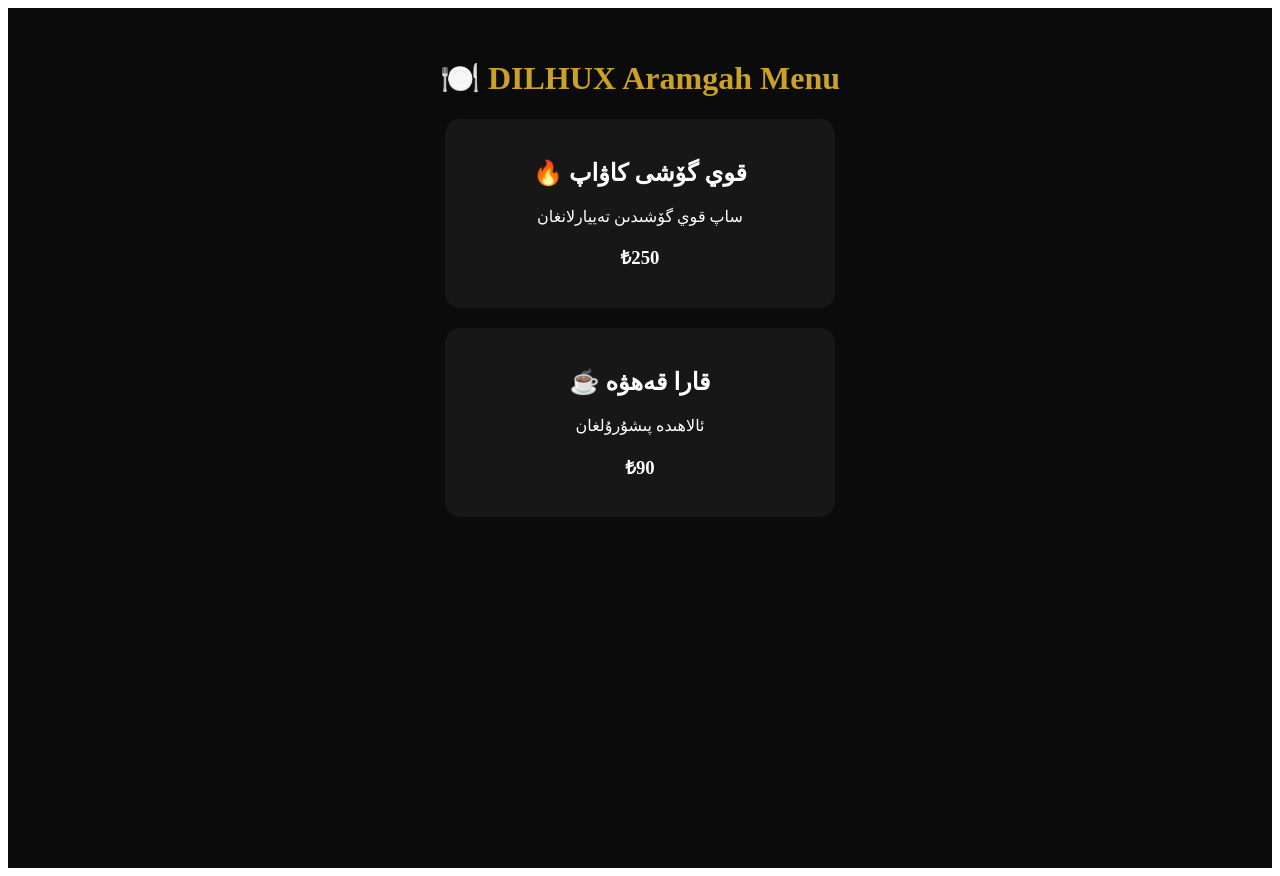
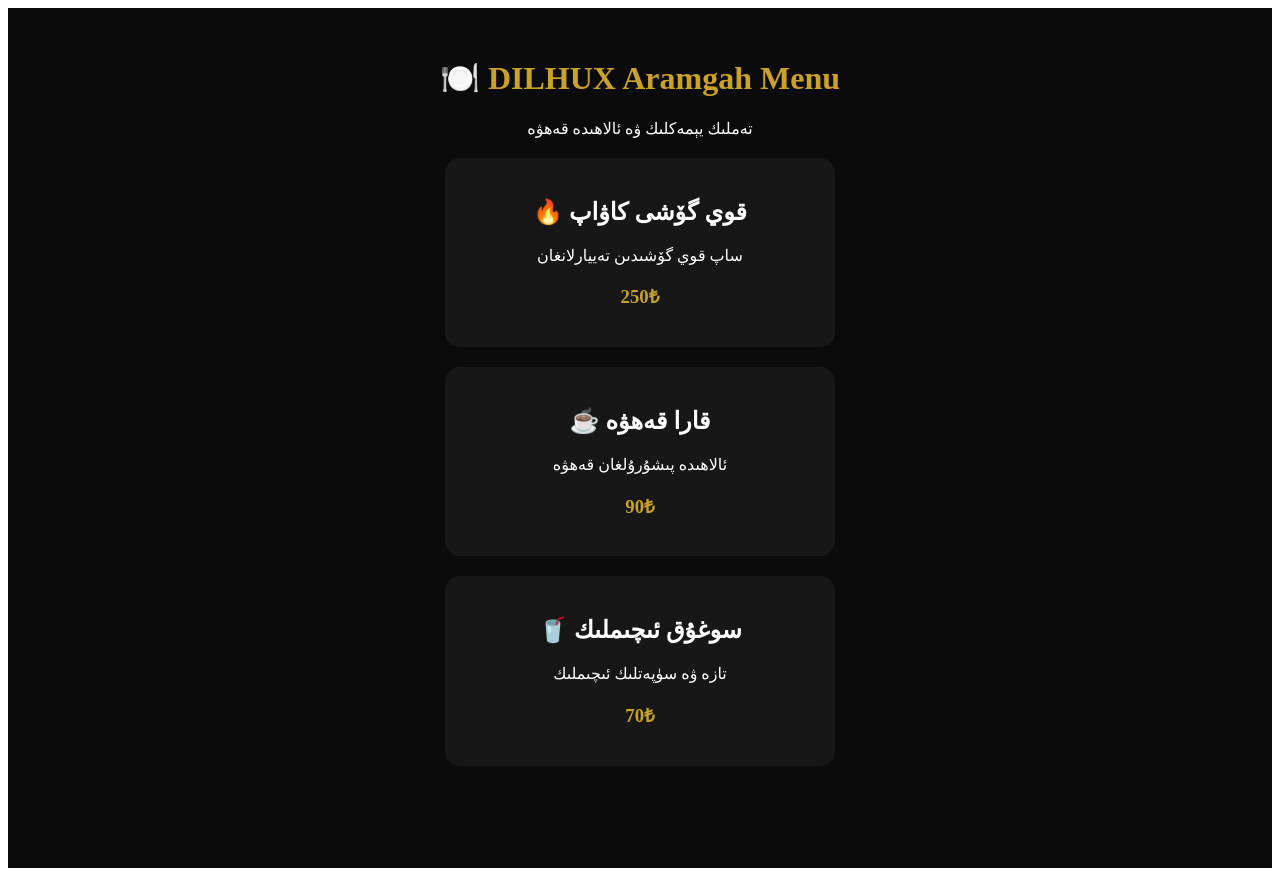
Before and after one commit to wolkan009977-a11y/dilhux-aramgah, a Next.js app: page /menu in a window 1280 px wide. Built offline with nearby package versions, Linux system fonts and the light colour scheme.

Commit message:
Use items array for dynamic menu rendering
Refactored Menu component to use an items array for menu items.

```diff
--- a/app/menu/page.js
+++ b/app/menu/page.js
@@ -1,43 +1,56 @@
 export default function Menu() {
+  const items = [
+    {
+      name: "🔥 قوي گۆشى كاۋاپ",
+      desc: "ساپ قوي گۆشىدىن تەييارلانغان",
+      price: "250₺",
+    },
+    {
+      name: "☕ قارا قەھۋە",
+      desc: "ئالاھىدە پىشۇرۇلغان قەھۋە",
+      price: "90₺",
+    },
+    {
+      name: "🥤 سوغۇق ئىچىملىك",
+      desc: "تازە ۋە سۈپەتلىك ئىچىملىك",
+      price: "70₺",
+    },
+  ];
+
   return (
-    <main style={{
-      background:"#0b0b0b",
-      color:"white",
-      minHeight:"100vh",
-      padding:"30px",
-      textAlign:"center"
-    }}>
-
-      <h1 style={{color:"#c9a227"}}>
+    <main
+      style={{
+        background: "#0b0b0b",
+        color: "white",
+        minHeight: "100vh",
+        padding: "30px",
+        textAlign: "center",
+      }}
+    >
+      <h1 style={{ color: "#c9a227" }}>
         🍽️ DILHUX Aramgah Menu
       </h1>
 
+      <p>تەملىك يېمەكلىك ۋە ئالاھىدە قەھۋە</p>
 
-      <div style={{
-        background:"#171717",
-        padding:"20px",
-        margin:"20px auto",
-        maxWidth:"350px",
-        borderRadius:"15px"
-      }}>
-        <h2>🔥 قوي گۆشى كاۋاپ</h2>
-        <p>ساپ قوي گۆشىدىن تەييارلانغان</p>
-        <h3>₺250</h3>
-      </div>
-
-
-      <div style={{
-        background:"#171717",
-        padding:"20px",
-        margin:"20px auto",
-        maxWidth:"350px",
-        borderRadius:"15px"
-      }}>
-        <h2>☕ قارا قەھۋە</h2>
-        <p>ئالاھىدە پىشۇرۇلغان</p>
-        <h3>₺90</h3>
-      </div>
-
+      {items.map((item, index) => (
+        <div
+          key={index}
+          style={{
+            background: "#171717",
+            padding: "20px",
+            margin: "20px auto",
+            maxWidth: "350px",
+            borderRadius: "15px",
+          }}
+        >
+          <h2>{item.name}</h2>
+          <p>{item.desc}</p>
+          <h3 style={{ color: "#c9a227" }}>
+            {item.price}
+          </h3>
+        </div>
+      ))}
 
     </main>
   );
```
